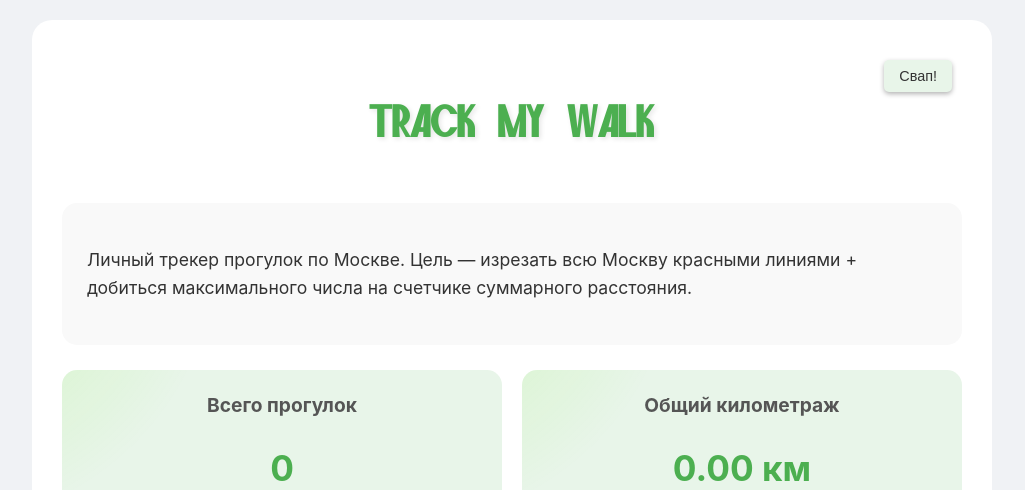
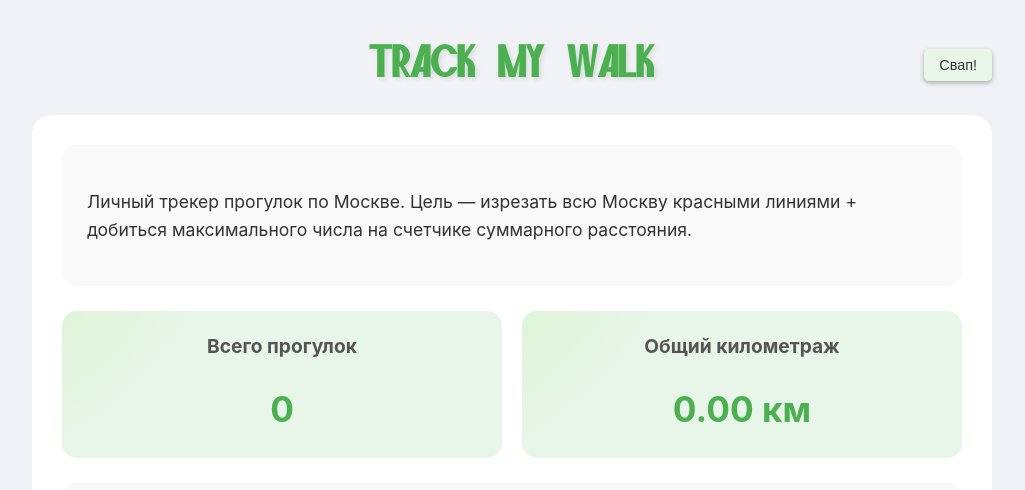
Before and after one commit to CSSSensei/track_my_walk, a Flask app: page / in a window 1280 px wide. Shown: the top 490 px of the page, without its empty margins (128-1153 px from the left). Run offline with Flask 3, Linux system fonts and the light colour scheme; data that the repository does not hold is empty.

Commit message:
add Sticky Header + Blur on Scroll

```diff
--- a/app/static/css/style.css
+++ b/app/static/css/style.css
@@ -1,6 +1,5 @@
 /* General Body and Container */
 :root {
-    /* Light Theme Colors - Keeping your original light theme */
     --bg-color: #f0f2f5;
     --container-bg: #ffffff;
     --text-color: #333;
@@ -15,6 +14,11 @@
     --link-hover-color: #388E3C;
     --fancy-title-shadow: rgba(0, 0, 0, 0.1);
     --quote-border: #eee;
+
+    /* Sticky header specific light theme colors */
+    --sticky-header-bg-initial: transparent;
+    --sticky-header-bg-scrolled: rgba(255, 255, 255, 0.9);
+    --sticky-header-text-scrolled: #333;
 }
 
 body.dark-mode {
@@ -35,6 +39,11 @@ body.dark-mode {
     --quote-border: #334433; /* Dark green border for quote */
     --accent-primary: #66FF00; /* Primary accent for general elements */
     --accent-secondary: #00FF99; /* Secondary accent for specific elements */
+
+    /* Sticky header specific dark theme colors */
+    --sticky-header-bg-initial: transparent;
+    --sticky-header-bg-scrolled: rgba(10, 20, 10, 0.9); /* Slightly less opaque dark green */
+    --sticky-header-text-scrolled: #F0F0F0;
 }
 
 @font-face {
@@ -51,13 +60,54 @@ body {
     color: var(--text-color);
     line-height: 1.6;
     margin: 0;
-    padding: 20px;
-    display: flex;
-    justify-content: center;
-    align-items: flex-start;
+    padding: 0; /* Remove initial padding */
+    display: flex; /* Adjust to column for sticky header */
+    flex-direction: column;
+    justify-content: flex-start; /* Align content to the top */
+    align-items: center; /* Center content horizontally */
     min-height: 100vh;
     box-sizing: border-box;
     transition: background-color 0.3s ease, color 0.3s ease; /* Smooth transition for theme change */
+}
+
+/* Sticky Header Container */
+#sticky-header-container {
+    position: fixed;
+    top: 0;
+    left: 0;
+    width: 100%;
+    z-index: 1000; /* Ensure it stays on top */
+    padding: 5px 20px; /* Add padding for the header content */
+    box-sizing: border-box;
+    background-color: var(--sticky-header-bg-initial); /* Initial transparent background */
+    transition: background-color 0.3s ease, backdrop-filter 0.3s ease, box-shadow 0.3s ease;
+    text-align: center; /* Center header content */
+}
+
+#sticky-header-container.scrolled {
+    background-color: var(--sticky-header-bg-scrolled); /* Opaque background on scroll */
+    backdrop-filter: blur(6px); /* Blur effect */
+    -webkit-backdrop-filter: blur(10px); /* For Safari */
+    box-shadow: 0 2px 10px var(--shadow-medium); /* Add shadow on scroll */
+}
+
+.sticky-header-content {
+    display: flex;
+    justify-content: center; /* Center the title and button */
+    align-items: center;
+    max-width: 960px; /* Match container width for consistency */
+    margin: 0 auto;
+    position: relative; /* For positioning theme toggle button */
+}
+
+/* Ensure the content starts below the sticky header */
+.content-wrapper {
+    width: 100%;
+    padding-top: 115px;
+    box-sizing: border-box;
+    display: flex;
+    justify-content: center; /* Center the container inside */
+    align-items: flex-start;
 }
 
 .container {
@@ -75,20 +125,28 @@ body {
 }
 
 /* Headings and Titles */
-header {
-    text-align: center;
-    margin-bottom: 2px;
-    position: relative; /* For positioning the theme toggle button */
+/* Header itself is now inside sticky-header-container, so its original styling might need adjustment */
+header { /* This now styles .sticky-header-content */
+    /* Remove original text-align and margin-bottom here as it's handled by .sticky-header-content */
+    margin-bottom: 0;
 }
+
 
 .fancy-title {
     font-family: 'Morfin Sans', sans-serif;
     font-size: 3.2em;
     color: var(--link-color); /* Use green from dark-mode for consistency */
     text-shadow: 2px 2px 5px var(--fancy-title-shadow);
-    margin-bottom: 10px;
+    margin-bottom: 0; /* Remove margin-bottom as it's part of a flex container now */
     font-weight: 700;
+    line-height: 1; /* Adjust line-height for better vertical centering */
+    transition: color 0.3s ease; /* Transition color for smooth theme change */
 }
+
+#sticky-header-container.scrolled .fancy-title {
+    color: var(--sticky-header-text-scrolled); /* Change color on scroll if desired */
+}
+
 
 h2 {
     color: var(--heading-color);
@@ -123,15 +181,20 @@ h2 {
     font-size: 0.9em;
     cursor: pointer;
     transition: background-color 0.3s ease, transform 0.2s ease;
-    position: absolute;
-    top: 10px; /* Adjust as needed */
-    right: 10px; /* Adjust as needed */
+    position: absolute; /* Position relative to .sticky-header-content */
+    top: 70%; /* Center vertically */
+    right: 0px; /* Adjust as needed */
+    transform: translateY(-50%); /* Adjust for vertical centering */
     box-shadow: 0 2px 5px rgba(0, 0, 0, 0.3); /* Darker shadow */
+}
+
+#sticky-header-container.scrolled .theme-toggle-button {
+    color: var(--sticky-header-text-scrolled);
 }
 
 .theme-toggle-button:hover {
     background-color: var(--link-color); /* Darker green */
-    transform: translateY(-1px);
+    transform: translateY(-50%) scale(1.05); /* Slightly larger on hover */
 }
 
 /* Cards for Sections */
@@ -437,6 +500,12 @@ h2 {
     .upload-section input[type="file"], .upload-section button {
         max-width: 100%;
     }
+    #sticky-header-container {
+        padding: 10px; /* Adjust padding for smaller screens */
+    }
+    .content-wrapper {
+        padding-top: 70px; /* Adjust based on header height for mobile */
+    }
 }
 
 @media (max-width: 480px) {
@@ -464,5 +533,15 @@ h2 {
     .theme-toggle-button {
         position: static; /* Remove absolute positioning */
         margin-top: 15px; /* Add some space */
+        transform: translateY(0); /* Remove transform */
+    }
+    .sticky-header-content {
+        flex-direction: column; /* Stack title and button vertically */
+    }
+    #sticky-header-container {
+        padding: 10px; /* Adjust padding */
+    }
+    .content-wrapper {
+        padding-top: 120px; /* Adjust based on stacked header height */
     }
 }
--- a/app/static/js/index.js
+++ b/app/static/js/index.js
@@ -9,6 +9,17 @@ function applyTheme() {
         document.body.classList.add('dark-mode');
     } else {
         document.body.classList.remove('dark-mode');
+    }
+}
+
+// Function to handle sticky header blur effect
+function handleStickyHeader() {
+    const stickyHeader = document.getElementById('sticky-header-container');
+    // Adjust scroll threshold based on your needs, e.g., 50px
+    if (window.scrollY > 50) {
+        stickyHeader.classList.add('scrolled');
+    } else {
+        stickyHeader.classList.remove('scrolled');
     }
 }
 
@@ -29,6 +40,11 @@ function initMap() {
 
     // event listener for theme toggle button
     document.getElementById('themeToggle').addEventListener('click', toggleTheme);
+
+    // Add scroll event listener for sticky header
+    window.addEventListener('scroll', handleStickyHeader);
+    // Call it once on load to set initial state if page is already scrolled
+    handleStickyHeader();
 }
 
 // Function to toggle theme
--- a/app/templates/index.html
+++ b/app/templates/index.html
@@ -9,12 +9,15 @@
     <script src="https://unpkg.com/leaflet@1.9.4/dist/leaflet.js"></script>
 </head>
 <body>
-    <div class="container">
-        <header>
+    <div id="sticky-header-container">
+        <header class="sticky-header-content">
             <h1 class="fancy-title">Track my walk</h1>
             <button id="themeToggle" class="theme-toggle-button">Свап!</button>
         </header>
+    </div>
 
+    <div class="content-wrapper">
+        <div class="container">
             <section class="intro-section card">
                 <p>Личный трекер прогулок по Москве. Цель — изрезать всю Москву красными линиями + добиться максимального числа на счетчике суммарного расстояния.</p>
             </section>
@@ -91,6 +94,7 @@
                 </ul>
             </section>
         </div>
+    </div>
 
     <script src="{{ url_for('static', filename='js/index.js') }}"></script>
 </body>
```
Lines whose indentation alone changed are shown as unchanged.
